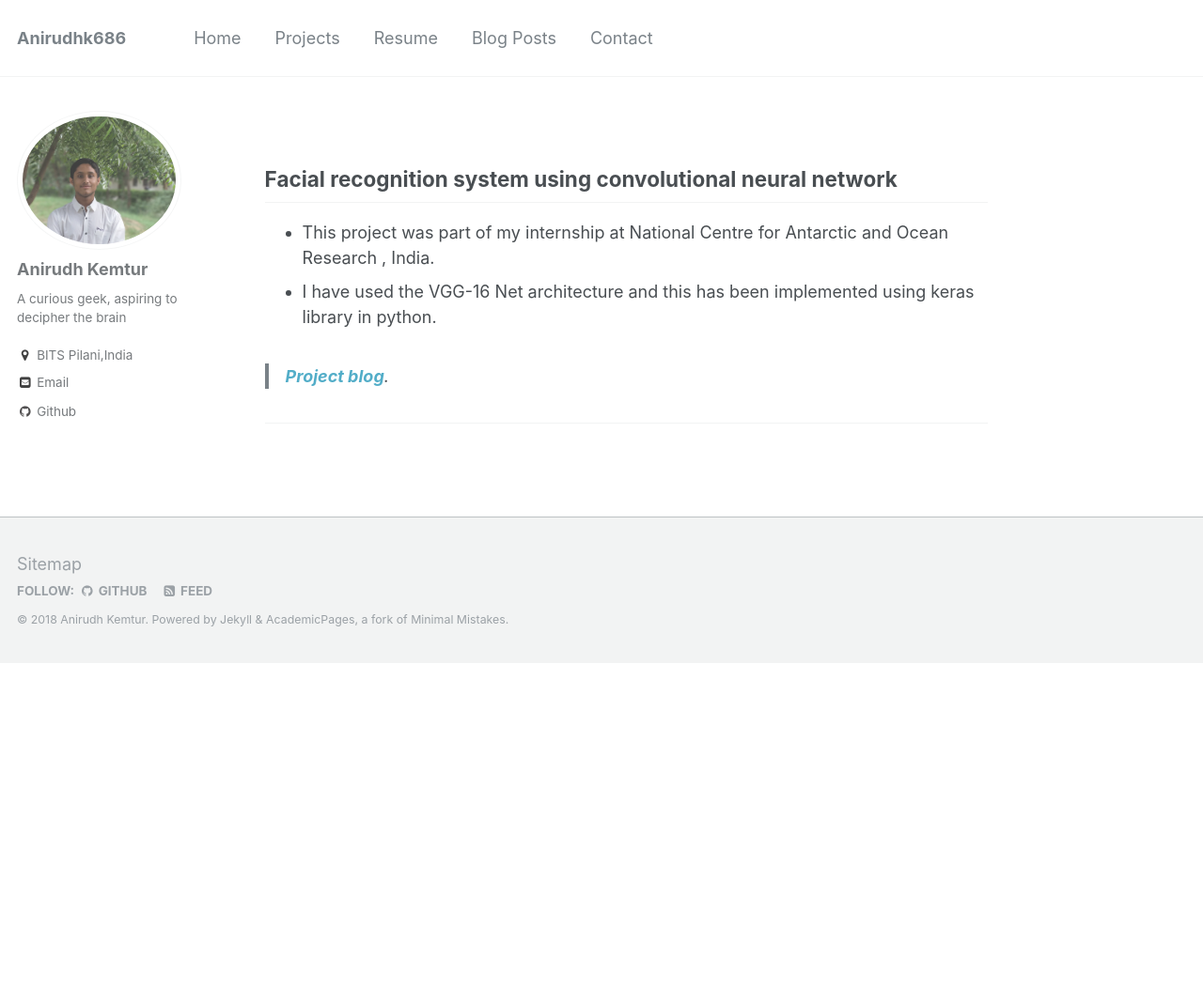
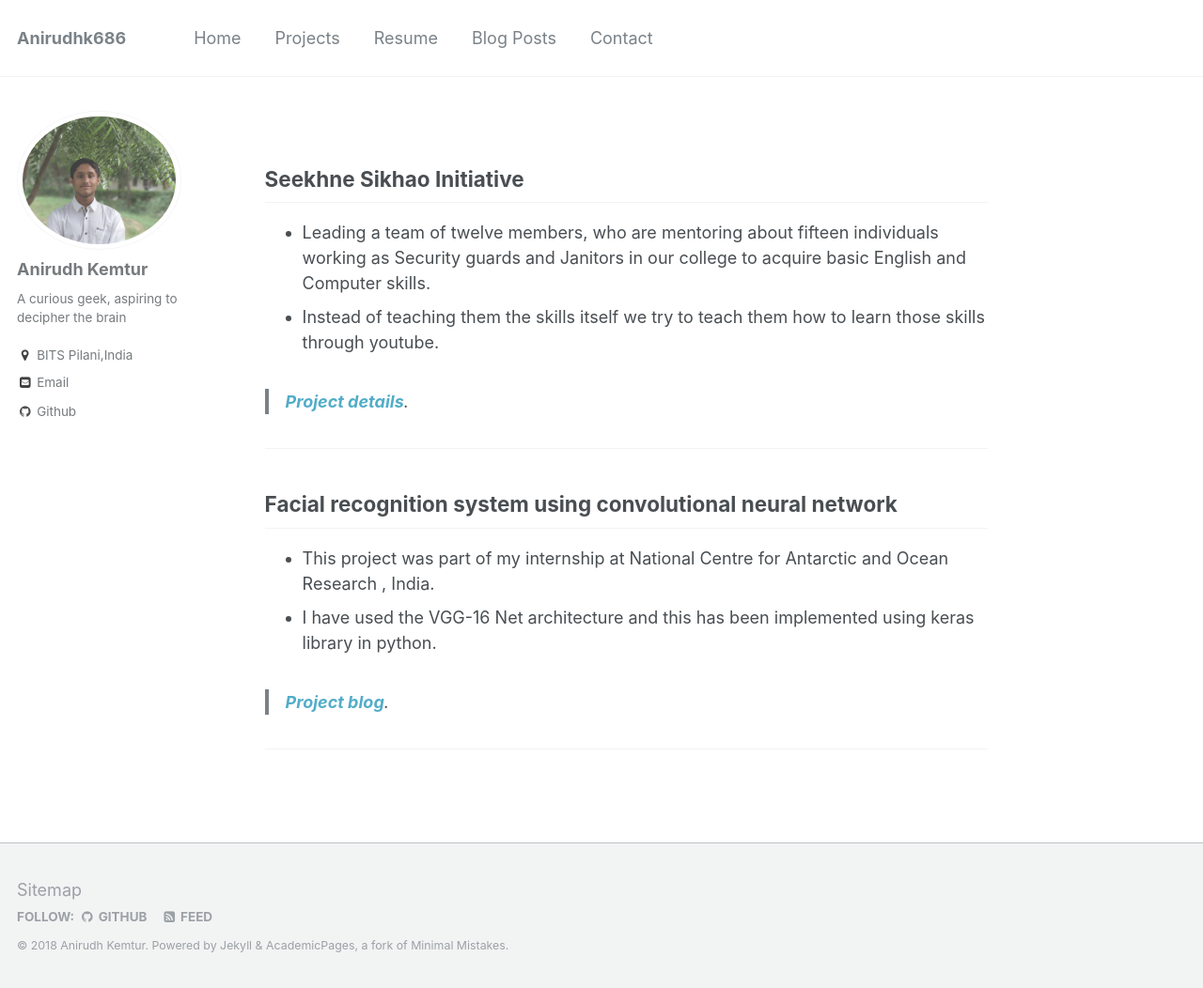
Before and after one commit to anirudhk686/anirudhk686.github.io, a Jekyll site: the page built from _pages/blog_posts.md, in a window 1280 px wide and 1052 px high. Shown: the whole window at 94% size. Built offline with Jekyll 4.4.1, drawn with Linux system fonts in a browser that asks for light colours.

Commit message:
Update blog_posts.md

```diff
--- a/_pages/blog_posts.md
+++ b/_pages/blog_posts.md
@@ -5,6 +5,16 @@ excerpt: ""
 author_profile: true
 redirect_from:
 ---
+
+## Seekhne Sikhao Initiative
+
+* Leading a team of twelve members, who are mentoring about fifteen individuals working as Security guards and Janitors in our college to acquire basic English and Computer skills.
+* Instead of teaching them the skills itself we try to teach them how to learn those skills through youtube.
+
+> [**_Project details_**](https://anirudhk686.github.io/Seekhne-Sikhao-Initiative/).
+
+***
+
 ## Facial recognition system using convolutional neural network
 
 * This project was part of my internship at National Centre for Antarctic and Ocean Research , India.
```
